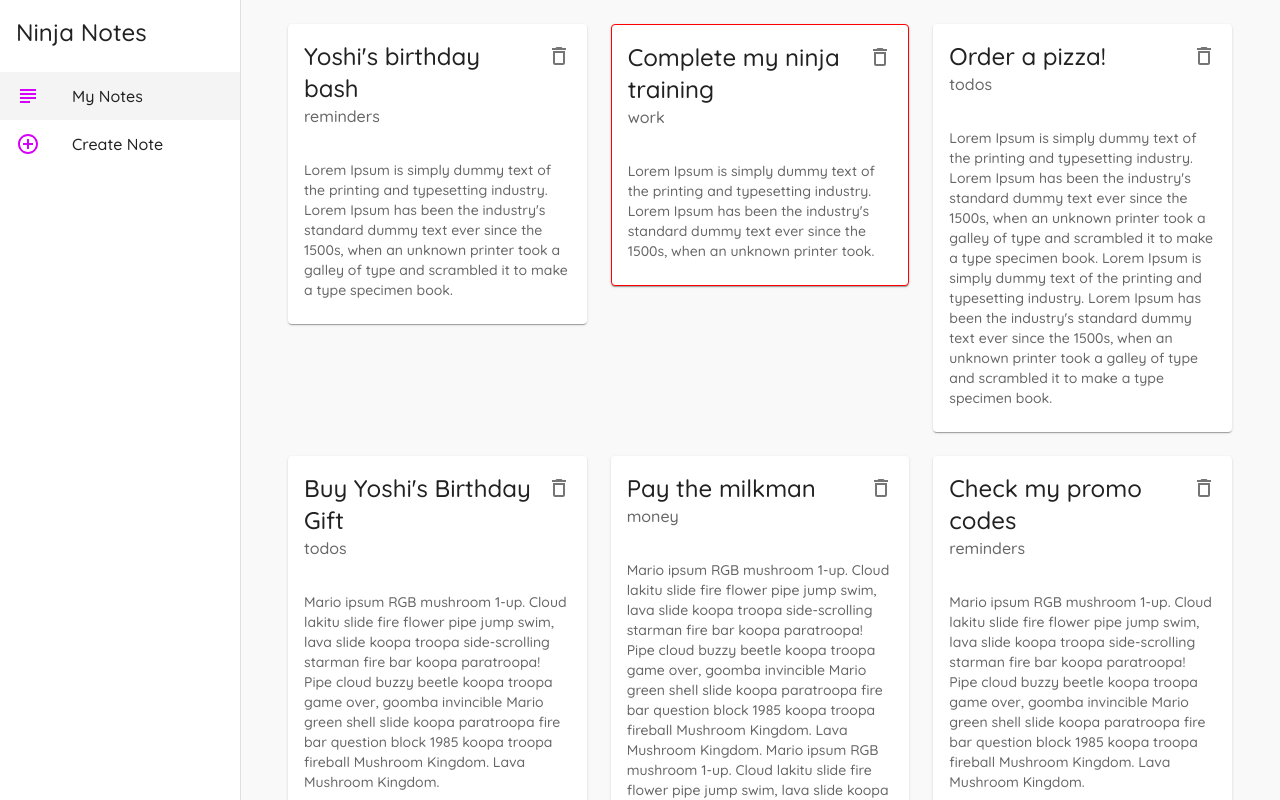
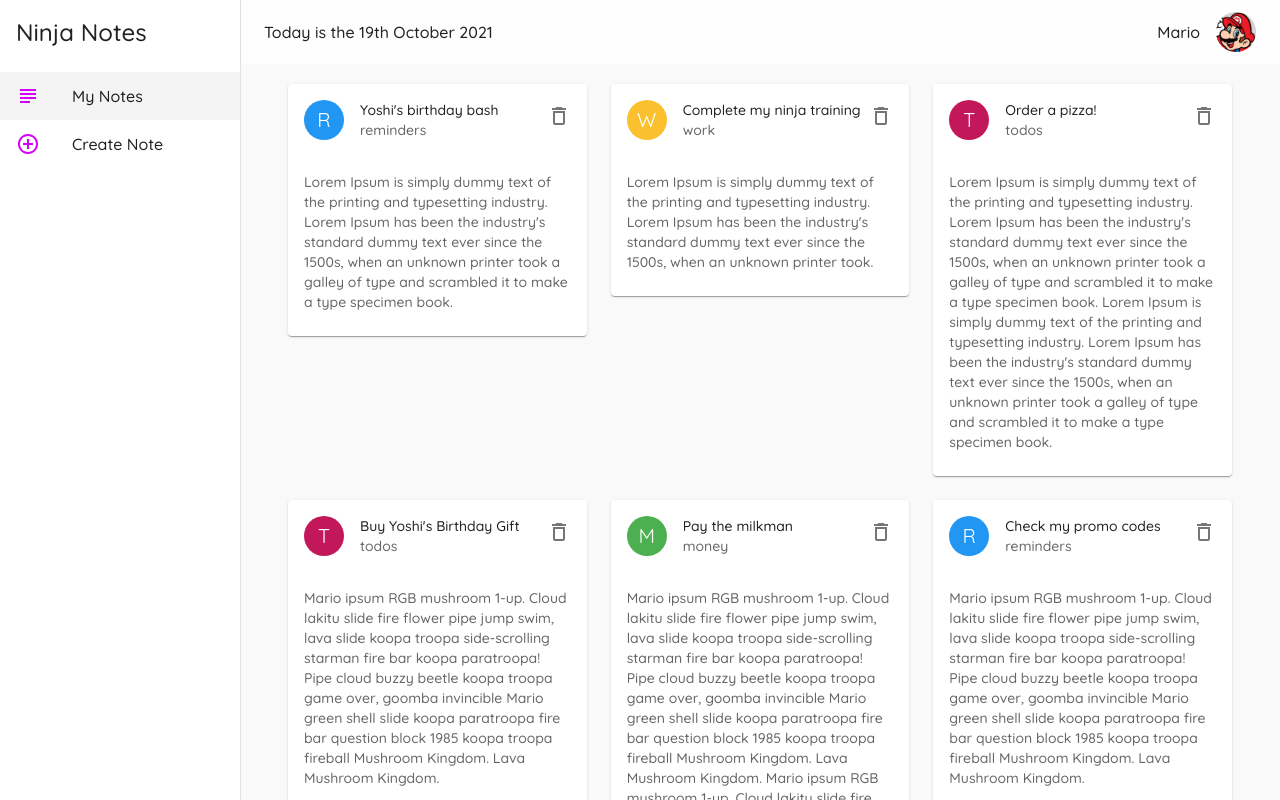
Before and after one commit to johnkeychishugi/logy-material-ui, a React (Create React App) app: page / in a window 1280 px wide. Shown: the top 800 px of the page. Built offline with nearby package versions, Linux system fonts and the light colour scheme; data requests are answered from the project's data file.

Commit message:
ft-avatar-component

```diff
--- a/src/components/Layout.js
+++ b/src/components/Layout.js
@@ -1,7 +1,8 @@
 import {  makeStyles } from '@mui/styles';
-import { Typography, Drawer, List, ListItem, ListItemIcon, ListItemText } from '@mui/material';
+import { Typography, Drawer, List, ListItem, ListItemIcon, ListItemText, AppBar, Toolbar, Avatar } from '@mui/material';
 import { AddCircleOutlineOutlined, SubjectOutlined } from '@mui/icons-material';
 import { useHistory, useLocation } from 'react-router-dom';
+import { format } from 'date-fns';
 
 const drawerWidth = 240;
 
@@ -26,6 +27,18 @@ const useStyle = makeStyles((theme) => {
     },
     title:{
         padding: theme.spacing(2)
+    },
+    appbar:{
+        width: `calc(100% - ${drawerWidth}px) !important`
+    },
+    toolbar: {
+        marginTop: 60
+    },
+    date:{
+        flexGrow: 1
+    },
+    avatar:{
+        marginLeft: theme.spacing(2)
     }
   }
 })
@@ -49,6 +62,20 @@ const Layout = ({ children }) => {
 
     return (
         <div className={classes.root}>
+            <AppBar
+              elevation={0}
+              className={classes.appbar}
+            >
+                <Toolbar>
+                    <Typography className={classes.date}>
+                        Today is the { format(new Date(),'do MMMM Y') }
+                    </Typography>
+                    <Typography>
+                        Mario
+                    </Typography>
+                    <Avatar src="/mario-av.png" className={classes.avatar}/>
+                </Toolbar>
+            </AppBar>
             <Drawer
                 className={ classes.drawer }
                 variant="permanent"
@@ -75,7 +102,9 @@ const Layout = ({ children }) => {
                 </List>
             </Drawer>
             <div className={classes.page}>
-                 { children }
+                  <div className={classes.toolbar}>
+                     { children }
+                  </div>
             </div>
         </div>
      );
--- a/src/components/NoteCard.js
+++ b/src/components/NoteCard.js
@@ -1,14 +1,22 @@
-import { Card, CardHeader, CardContent, IconButton, Typography } from '@mui/material';
+import { Card, CardHeader, CardContent, IconButton, Typography, Avatar } from '@mui/material';
 import { DeleteOutlined } from '@mui/icons-material'
 import { makeStyles } from '@mui/styles';
+import { yellow, green, pink, blue } from '@mui/material/colors';
 
 const useStyle = makeStyles({
-        test:{
-            border: (note) =>{
-                if(note.category == 'work') {
-                    return '1px solid red'
-                }
-            }
+    avatar:{
+           backgroundColor: (note) =>{
+               if(note.category == 'work'){
+                   return '#fbc02d !important';
+               }
+               if(note.category == 'money'){
+                    return '#4caf50 !important'
+               }
+               if(note.category == 'todos'){
+                    return '#c2185b !important'
+               }
+              return '#2196f3 !important'
+           }
         }
 });
 
@@ -16,8 +24,13 @@ const NoteCard = ({ note, handleDelete }) => {
     const classes = useStyle(note);
 
     return (
-       <Card elevation={1} className={classes.test}>
+       <Card elevation={1}>
            <CardHeader
+            avatar={
+                <Avatar className={classes.avatar}>
+                    {note.category[0].toUpperCase()}
+                </Avatar>
+            }
             action={
                 <IconButton onClick={() => handleDelete(note.id)}>
                     <DeleteOutlined />
```
